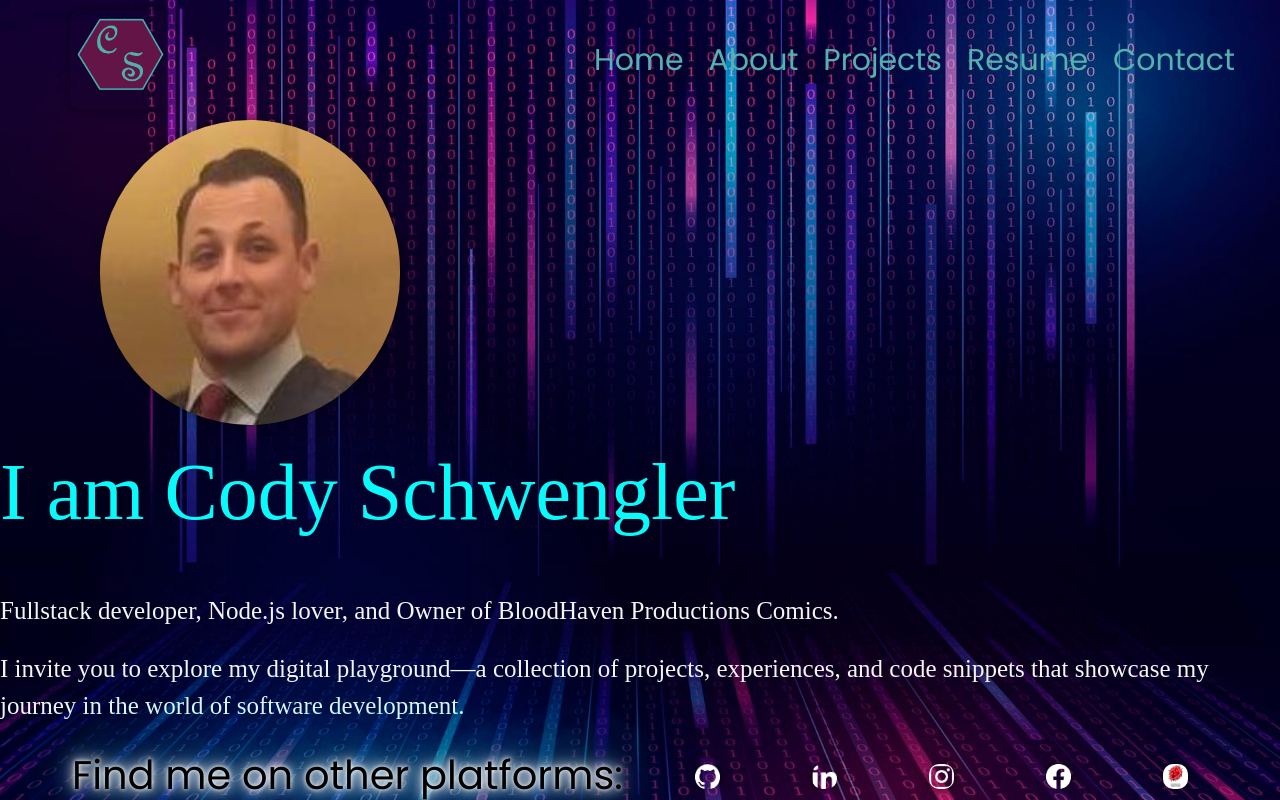
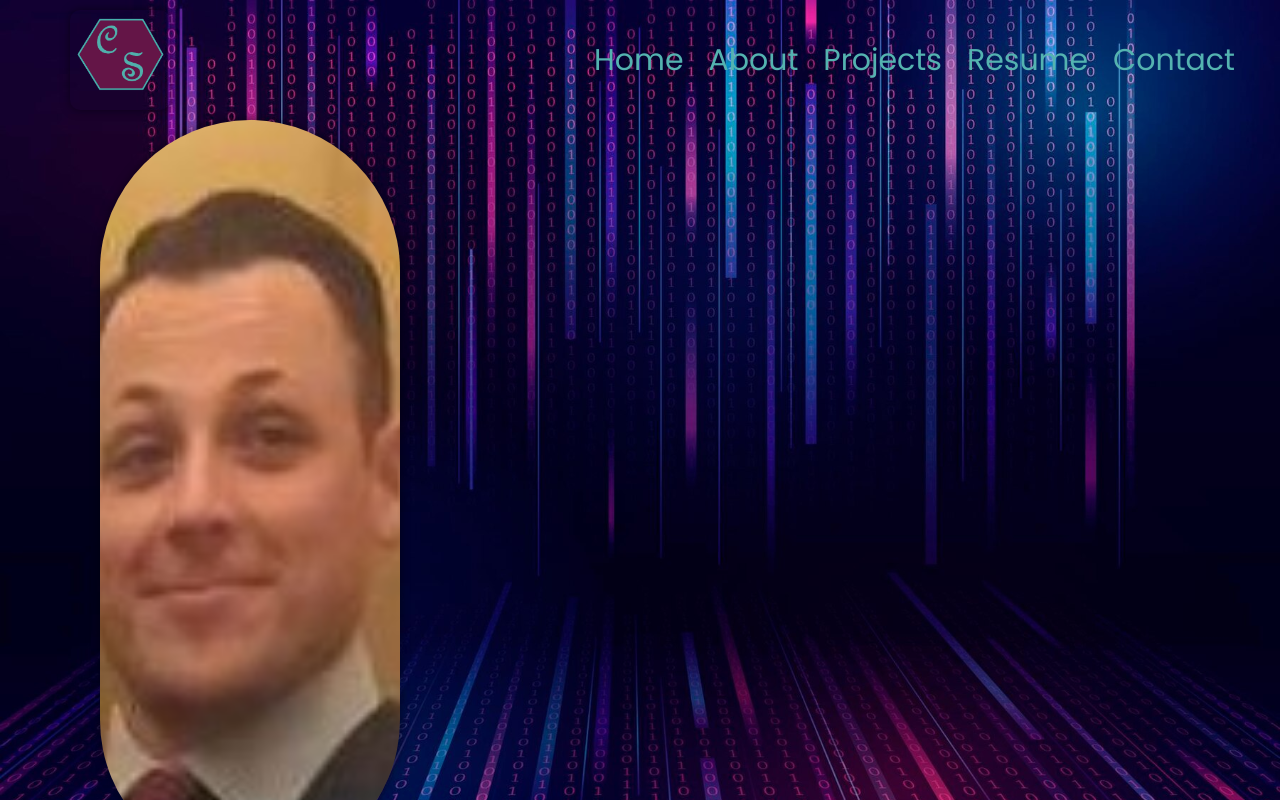
Before and after one commit to Rounderr21/REACT_ME, a React (Create React App) app: page / in a window 1280 px wide. Shown: the top 800 px of the page. Built offline with nearby package versions, Linux system fonts and the light colour scheme.

Commit message:
updated header jsx and css

```diff
--- a/src/components/header/Header.jsx
+++ b/src/components/header/Header.jsx
@@ -8,7 +8,7 @@ export default function Header() {
             <div>
                 <div id="aboutme">
                     <h1>I am Cody Schwengler</h1>
-                    <p>Fullstack developer, Node.js lover, and Owner of BloodHaven Productions Comics.</p>
+                    <p> Fullstack developer, REACT lover, and Owner of BloodHaven Productions Comics.</p>
                     <p> I invite you to explore my digital playground—a collection of projects, experiences, and code snippets that showcase my journey in the world of software development.</p>
                 </div>
             </div>
--- a/src/components/header/header.scss
+++ b/src/components/header/header.scss
@@ -1,6 +1,6 @@
 .homePage {
-    /* background: url("../../assets/Images/Logo.png") black no-repeat center / cover;
-    background-size: contain; */
+height: 750px;
+
 }
 #photo {
 border-radius: 200px;
@@ -9,11 +9,17 @@ margin-left: 100px;
 }
 
 #aboutme {
-font-size: 25px;
-font-family: "Roboto Slab", serif;
+text-align: center;
+
 }
+
 h1{
     padding-bottom: 40px;
+    color: #651b4b;
+    font-family: 'Roboto Slab', serif;
+    text-align: center;
+    text-shadow:
+    2px 2px rgb(255, 128, 255);
 }
 
 p{
```
